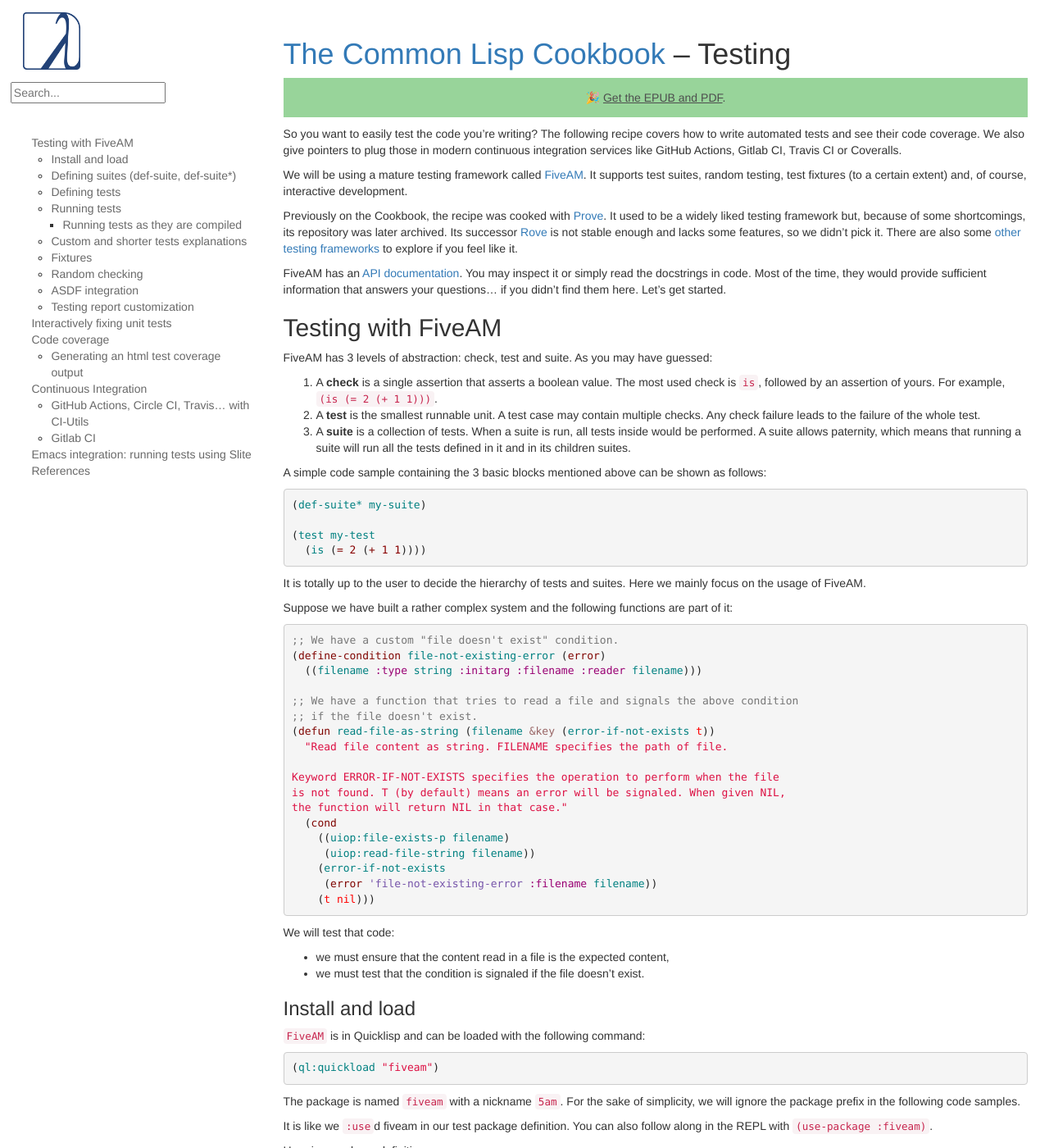
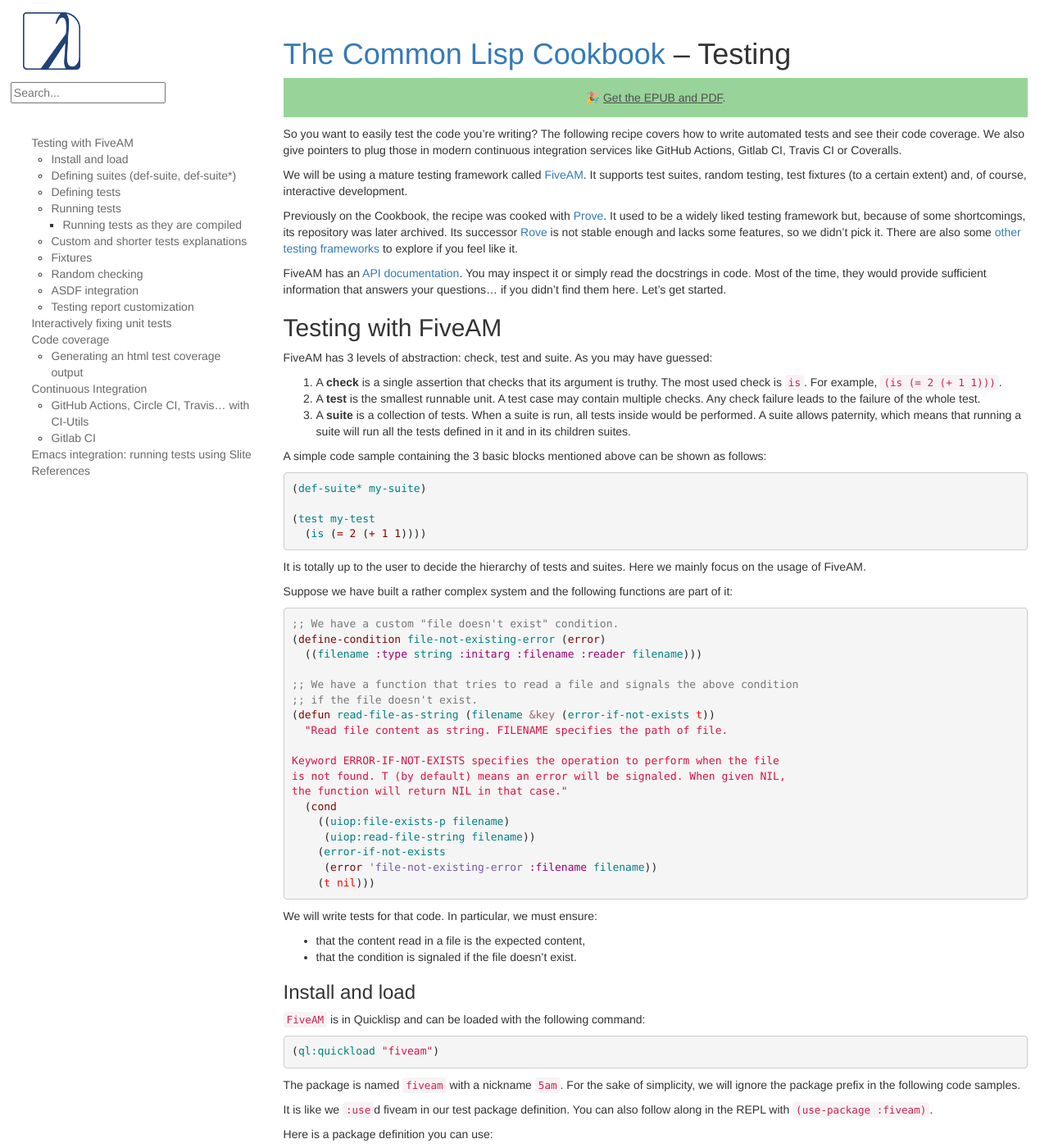
Before and after one commit to LispCookbook/cl-cookbook, a Jekyll site: the page built from testing.md, in a window 1280 px wide and 1400 px high. Shown: the whole window at 82% size. Built offline with Jekyll 4.4.1, drawn with Linux system fonts in a browser that asks for light colours.

Commit message:
testing: wording++

```diff
--- a/testing.md
+++ b/testing.md
@@ -20,7 +20,7 @@
 
 FiveAM has 3 levels of abstraction: check, test and suite. As you may have guessed:
 
-1. A **check** is a single assertion that asserts a boolean value. The most used check is `is`, followed by an assertion of yours. For example, `(is (= 2 (+ 1 1)))`.
+1. A **check** is a single assertion that checks that its argument is truthy. The most used check is `is`. For example, `(is (= 2 (+ 1 1)))`.
 2. A **test** is the smallest runnable unit. A test case may contain multiple checks. Any check failure leads to the failure of the whole test.
 3. A **suite** is a collection of tests. When a suite is run, all tests inside would be performed. A suite allows paternity, which means that running a suite will run all the tests defined in it and in its children suites.
 
@@ -58,10 +58,10 @@
     (t nil)))
 ~~~
 
-We will test that code:
+We will write tests for that code. In particular, we must ensure:
 
-- we must ensure that the content read in a file is the expected content,
-- we must test that the condition is signaled if the file doesn't exist.
+- that the content read in a file is the expected content,
+- that the condition is signaled if the file doesn't exist.
 
 
 ### Install and load
```
